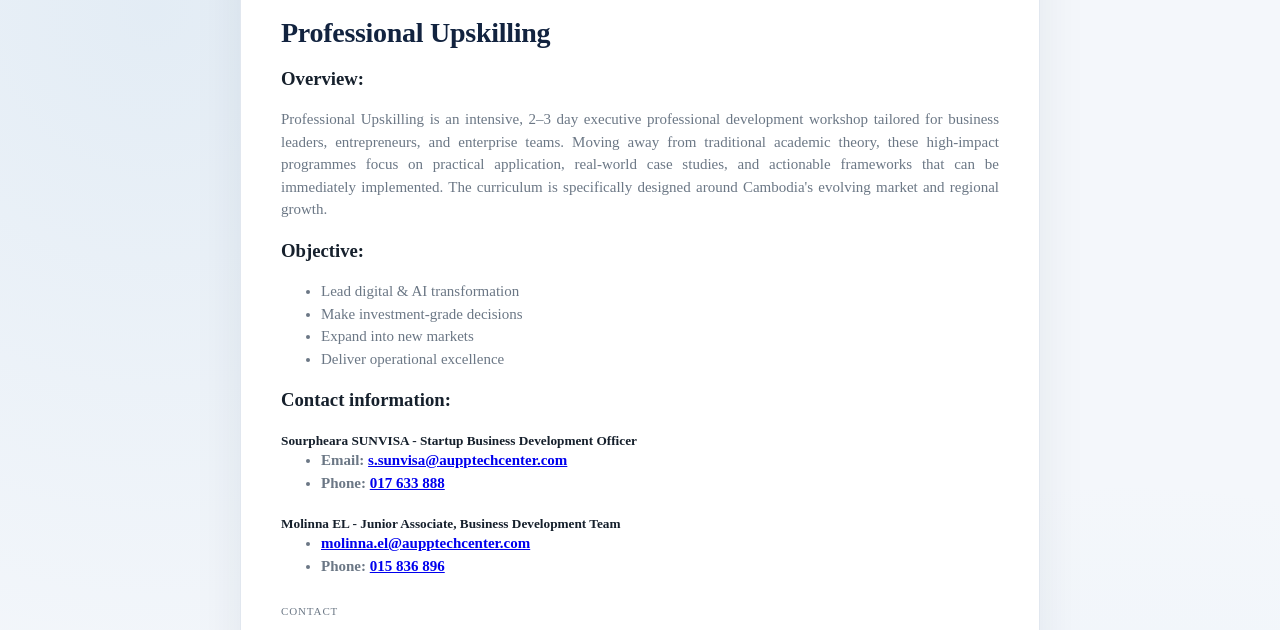
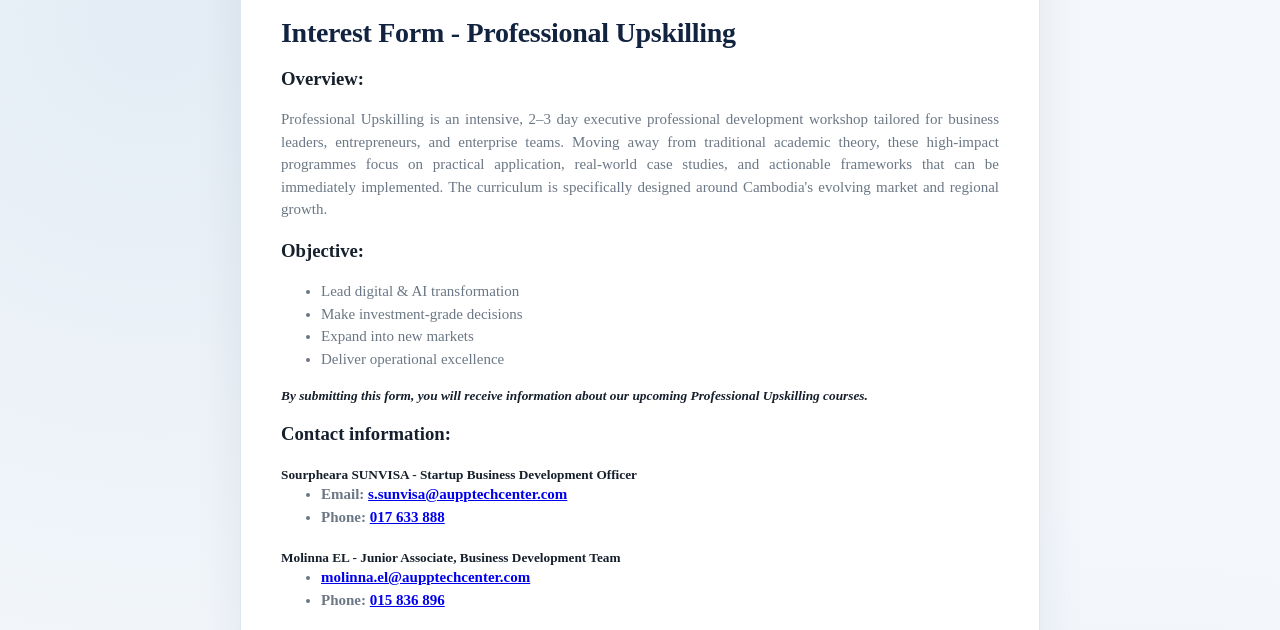
Before and after one commit to AUPP-Tech-Center/professional_upskilling_interestform, a plain HTML site: page index.html in a window 1280 px wide. Shown: the part 110-740 px from the top of the page. Drawn offline with Linux system fonts and the light colour scheme.

Commit message:
change form name and objective

```diff
--- a/index.html
+++ b/index.html
@@ -19,7 +19,7 @@
       <div class="logo-container">
         <img src="assets/logo/ATC_Primary_1.png" alt="AUPP Technology Center Logo">
       </div>
-      <h1>Professional Upskilling</h1>
+      <h1>Interest Form - Professional Upskilling</h1>
 
       <h3>Overview:</h3>
       <p class="sub"> Professional Upskilling is an intensive, 2–3 day executive professional development workshop
@@ -36,6 +36,8 @@
         <li>Expand into new markets </li>
         <li>Deliver operational excellence </li>
       </ul>
+
+      <p><strong><small><em>By submitting this form, you will receive information about our upcoming Professional Upskilling courses.</em></small></strong></p>
 
       <h3>Contact information:</h3>
       <h5>Sourpheara SUNVISA - Startup Business Development Officer
```
